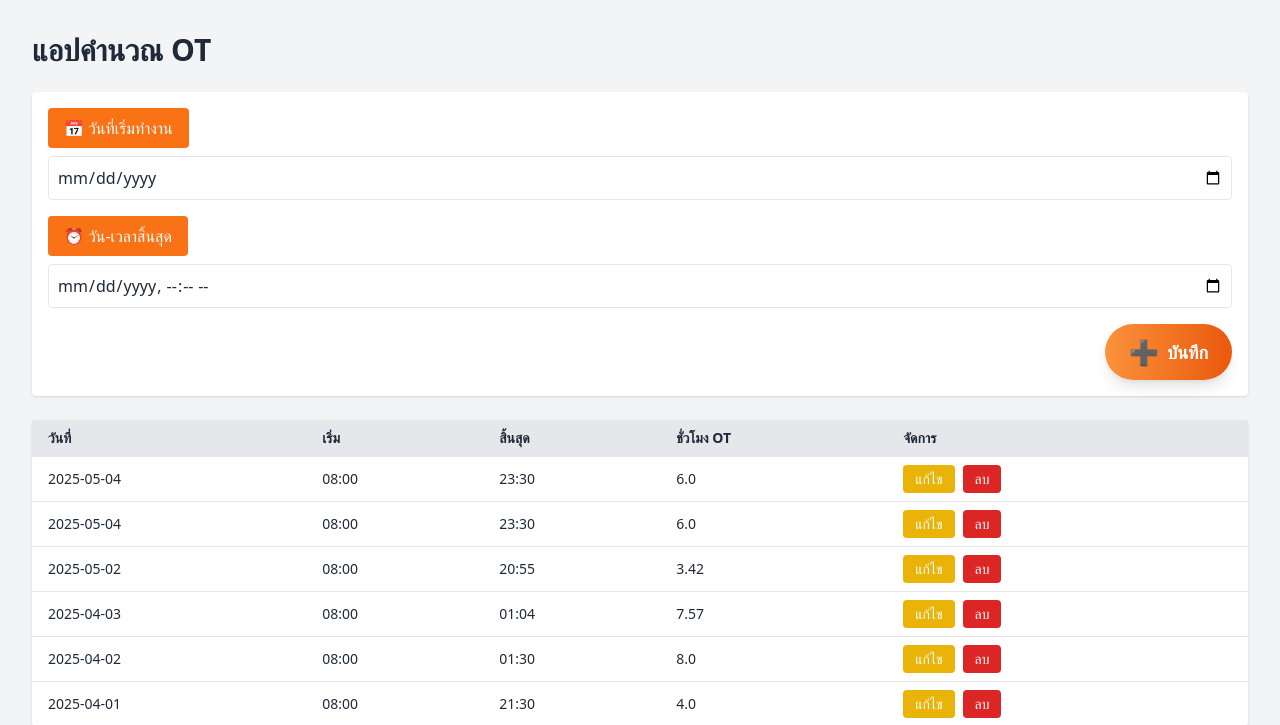
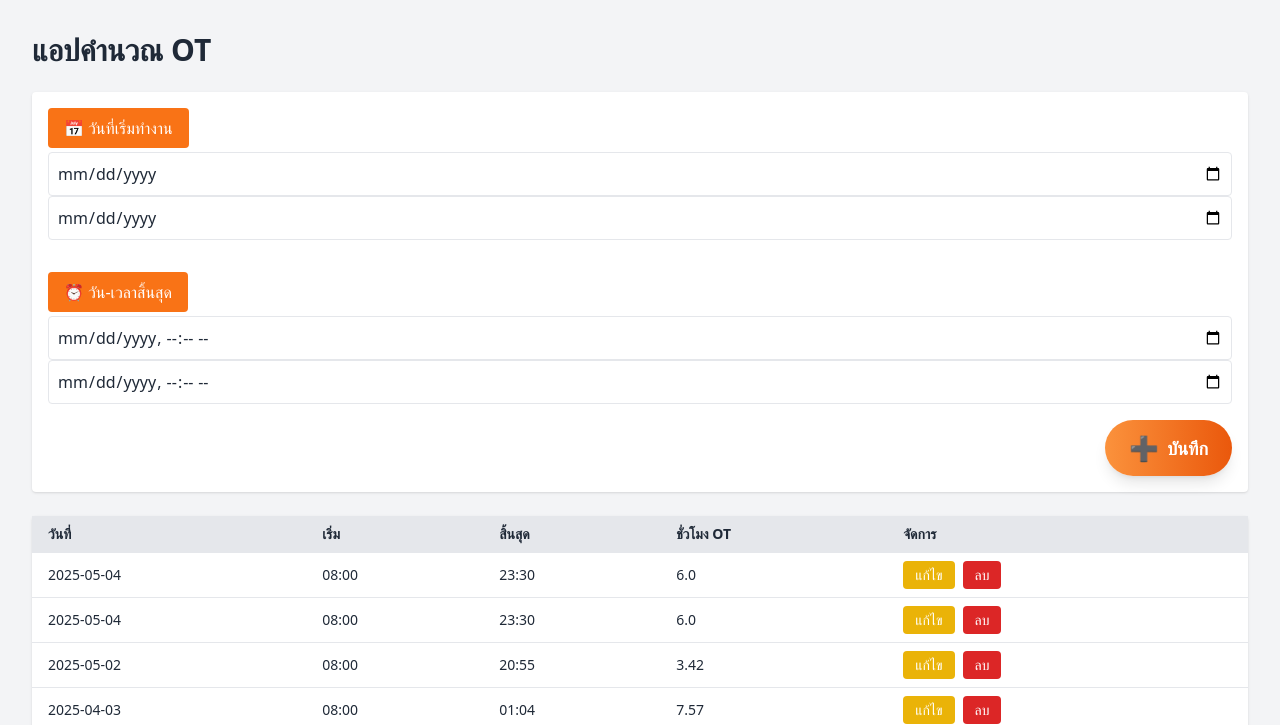
Before and after one commit to samart1231/ot-app, a Flask app: page / in a window 1280 px wide. Shown: the top 725 px of the page. Run offline with Flask 3, Linux system fonts and the light colour scheme; data comes from the database, SQL or seed files in the repository; some libraries are stand-ins or nearby versions.

Commit message:
Update index.html

```diff
--- a/templates/index.html
+++ b/templates/index.html
@@ -12,18 +12,20 @@
   <form method="post" class="bg-white p-4 rounded shadow mb-6 grid grid-cols-1 gap-4">
 
   <div>
-    <label for="work_date"
-      class="inline-block px-4 py-2 mb-2 text-white bg-orange-500 rounded hover:bg-orange-600 cursor-pointer">
-      📅 วันที่เริ่มทำงาน
-    </label>
+    <button type="button"
+  class="inline-block px-4 py-2 mb-1 text-white bg-orange-500 rounded hover:bg-orange-600 cursor-default">
+  📅 วันที่เริ่มทำงาน
+</button>
+<input type="date" name="work_date" class="block w-full border rounded p-2">
     <input type="date" id="work_date" name="work_date" required class="block w-full border rounded p-2">
   </div>
 
   <div>
-    <label for="end_time"
-      class="inline-block px-4 py-2 mb-2 text-white bg-orange-500 rounded hover:bg-orange-600 cursor-pointer">
-      ⏰ วัน-เวลาสิ้นสุด
-    </label>
+    <button type="button"
+  class="inline-block px-4 py-2 mt-4 mb-1 text-white bg-orange-500 rounded hover:bg-orange-600 cursor-default">
+  ⏰ วัน-เวลาสิ้นสุด
+</button>
+<input type="datetime-local" name="end_time" class="block w-full border rounded p-2">
     <input type="datetime-local" id="end_time" name="end_time" required class="block w-full border rounded p-2">
   </div>
 
```
